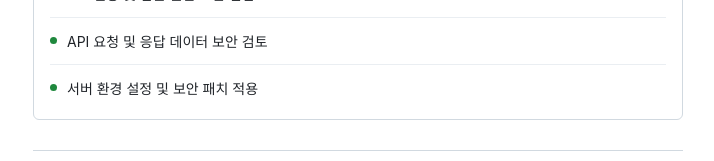
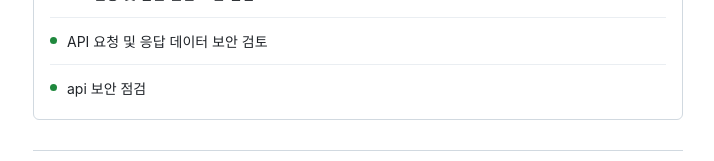
Before and after one commit to skx72/schoooooool, a plain HTML site: page index.html in a window 1280 px wide. Shown: the part 521-682 px from the top of the page, without its empty margins (282-996 px from the left). Drawn offline with Linux system fonts and the light colour scheme.

Commit message:
Update index.html

```diff
--- a/index.html
+++ b/index.html
@@ -183,7 +183,7 @@ a:hover {
 
       <div class="item">
         <span class="dot"></span>
-        서버 환경 설정 및 보안 패치 적용
+        api 보안 점검
       </div>
 
     </div>
```
